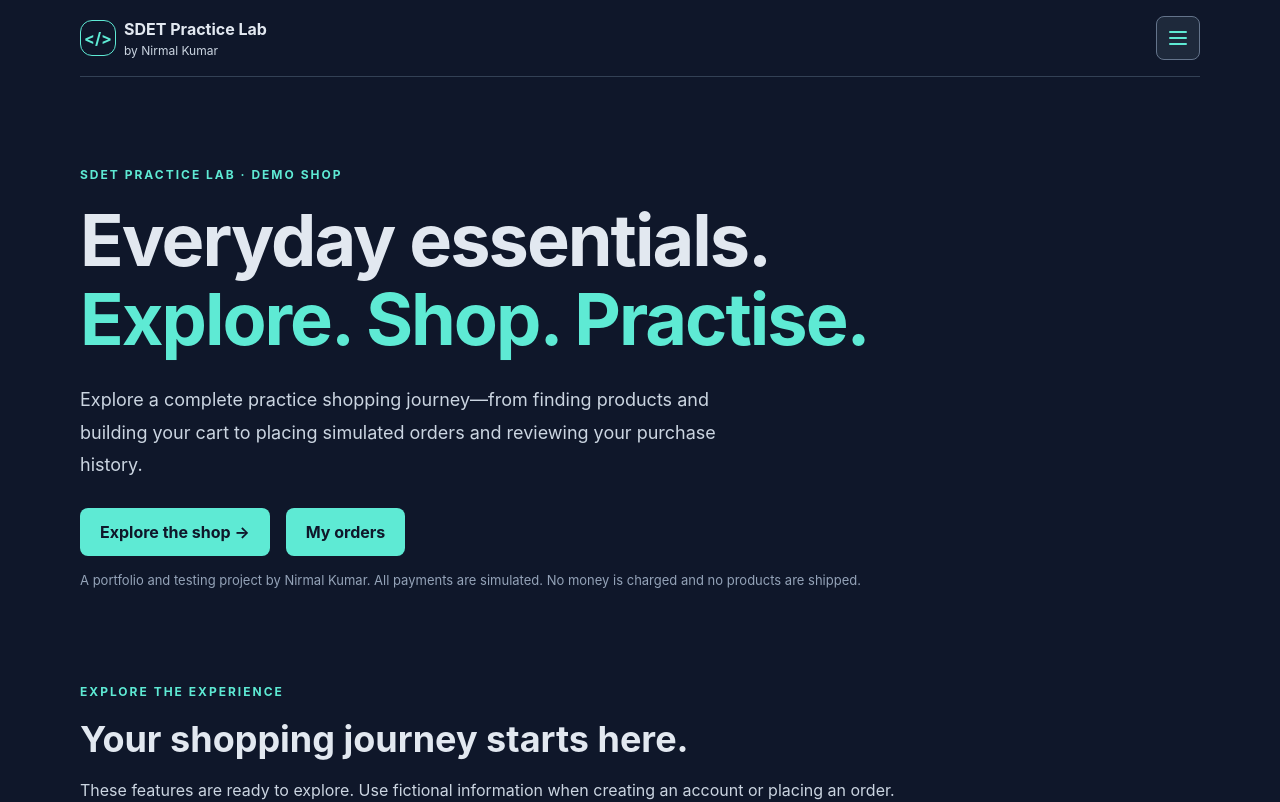
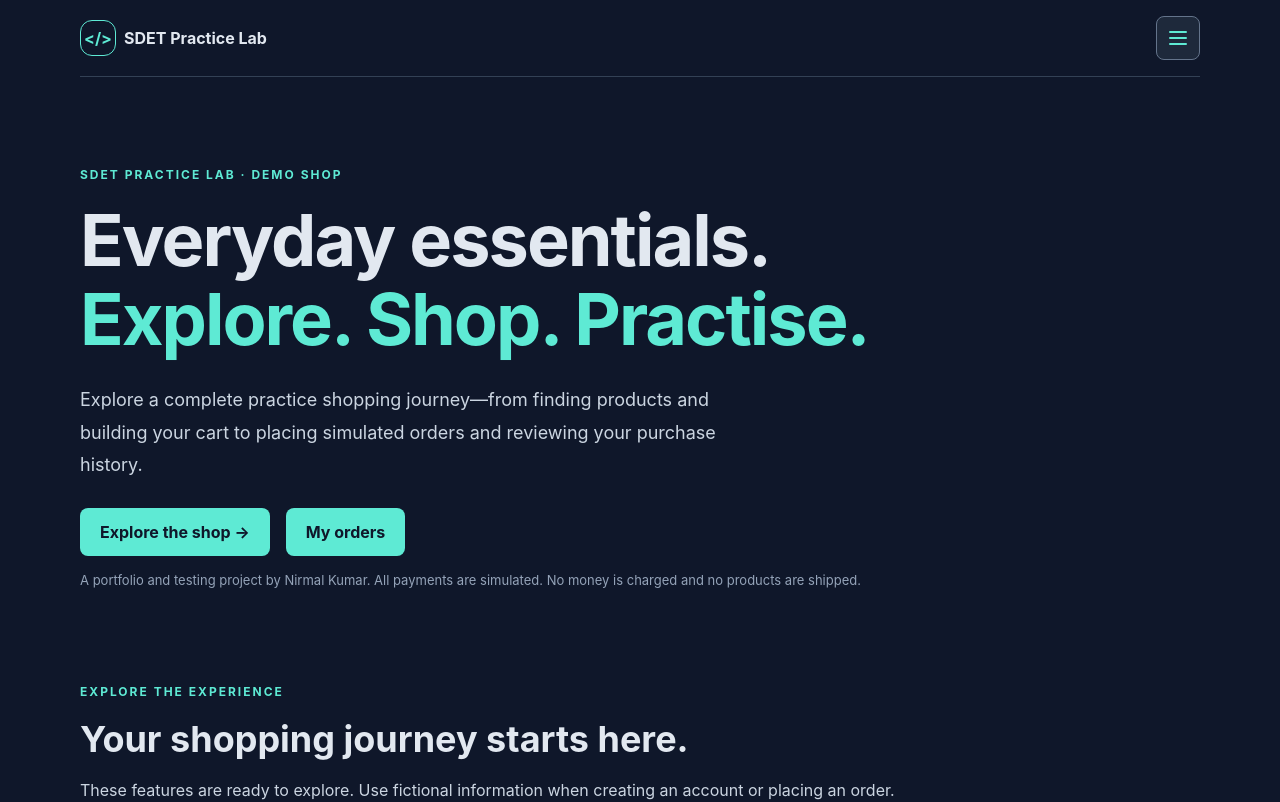
Before and after one commit to nirmalthanga-qa/sdet-practice-lab, a React (Vite) app: page / in a window 1280 px wide. Shown: the top 802 px of the page. Built offline with nearby package versions, Linux system fonts and the light colour scheme; no server answers.

Commit message:
removing name from the header

```diff
--- a/src/components/Header.tsx
+++ b/src/components/Header.tsx
@@ -87,7 +87,6 @@ function HeaderContent() {
 
         <span className="brand-text">
           <span>SDET Practice Lab</span>
-          <span className="brand-credit">by Nirmal Kumar</span>
         </span>
       </Link>
 
```
